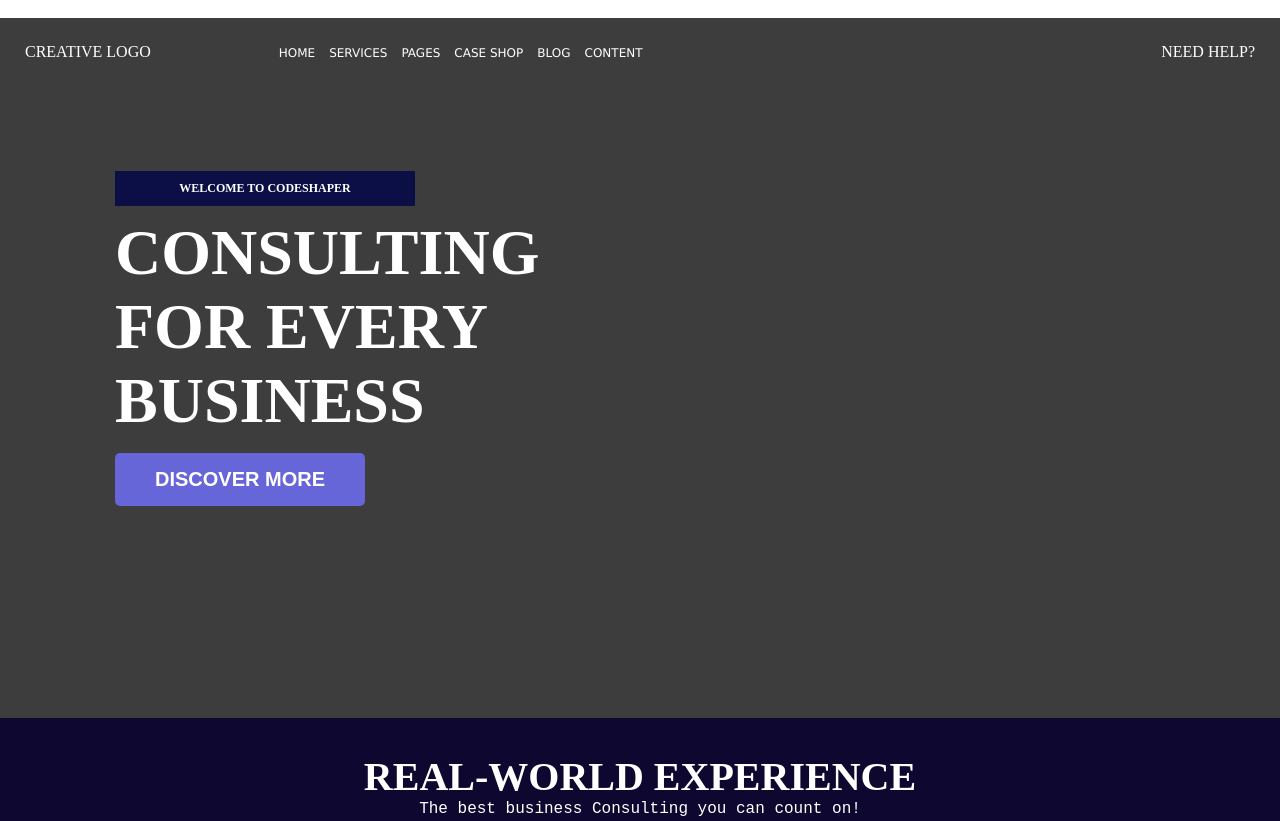
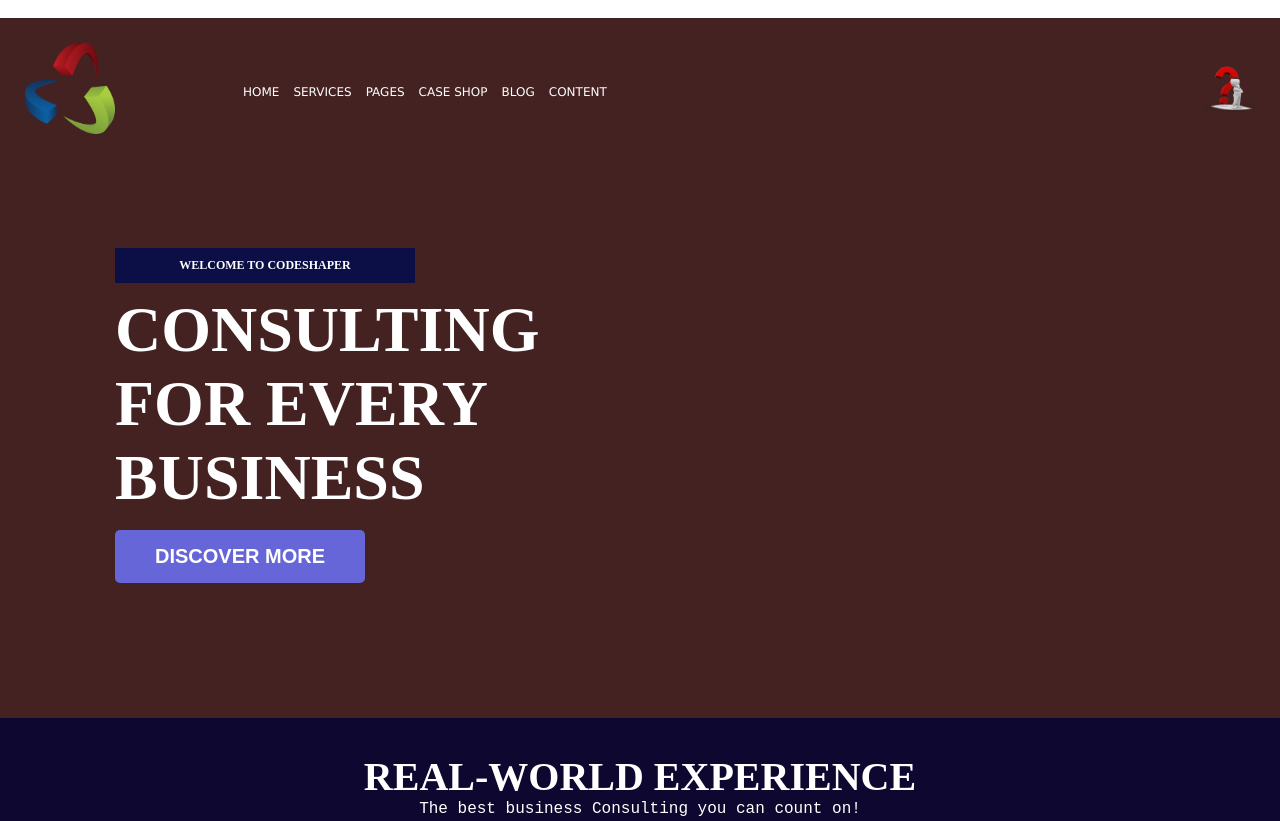
Before and after one commit to adegokeidowu47/Landing-page, a plain HTML site: page index.html in a window 1280 px wide. Shown: the top 821 px of the page. Drawn offline with Linux system fonts and the light colour scheme.

Commit message:
Added new images to the websites like logo.

```diff
--- a/index.html
+++ b/index.html
@@ -16,7 +16,7 @@
       <div class="s"><i class="fa-solid fa-bar"></i></div>
       <header>
         <nav>
-           <div class="logo">Creative Logo</div>
+           <div class="logo"><img src="logo.png" alt="company-logo" id="logo-img"></div>
           <ul>
              <li class="about">Home</li>
              <li class="about">Services</li>
@@ -26,7 +26,7 @@
              <li class="about">content</li>
           </ul>
           <div class="search">
-            <P>Need Help?</P>
+            <P><img src="needHelp.png" alt="pics" width="50px" height="aut0"></P>
           </div>
         </nav>
         <div class="welcome-page">
--- a/style.css
+++ b/style.css
@@ -23,7 +23,7 @@
   header{
     width: 100%;
     height: 700px;
-    background: #3d3d3d;
+    background: #442222;
     padding: 15px;
     color: #fff;
   }
@@ -42,7 +42,13 @@
   header nav ul {
     margin: 0 auto 0 10%;
   }
-
+  #logo-img{
+    width: 90px;
+    height: auto;
+    /* padding: 10px; */
+    /* background: #867bffb2; */
+    border-radius: 10px;
+  }
   @media screen and (max-width: 800px){
     div{
       overflow: hidden;
@@ -54,7 +60,12 @@
        margin-right: auto;
      }
   }
-
+  .search img:hover  {
+    cursor: pointer;
+    padding: 5px;
+    background: #fff;
+    border-radius: 50%;
+  }
   header nav ul li{
     list-style: none;
     display: inline-block;
```
Also changed, not shown: logo.png (added), needHelp.png (added).
